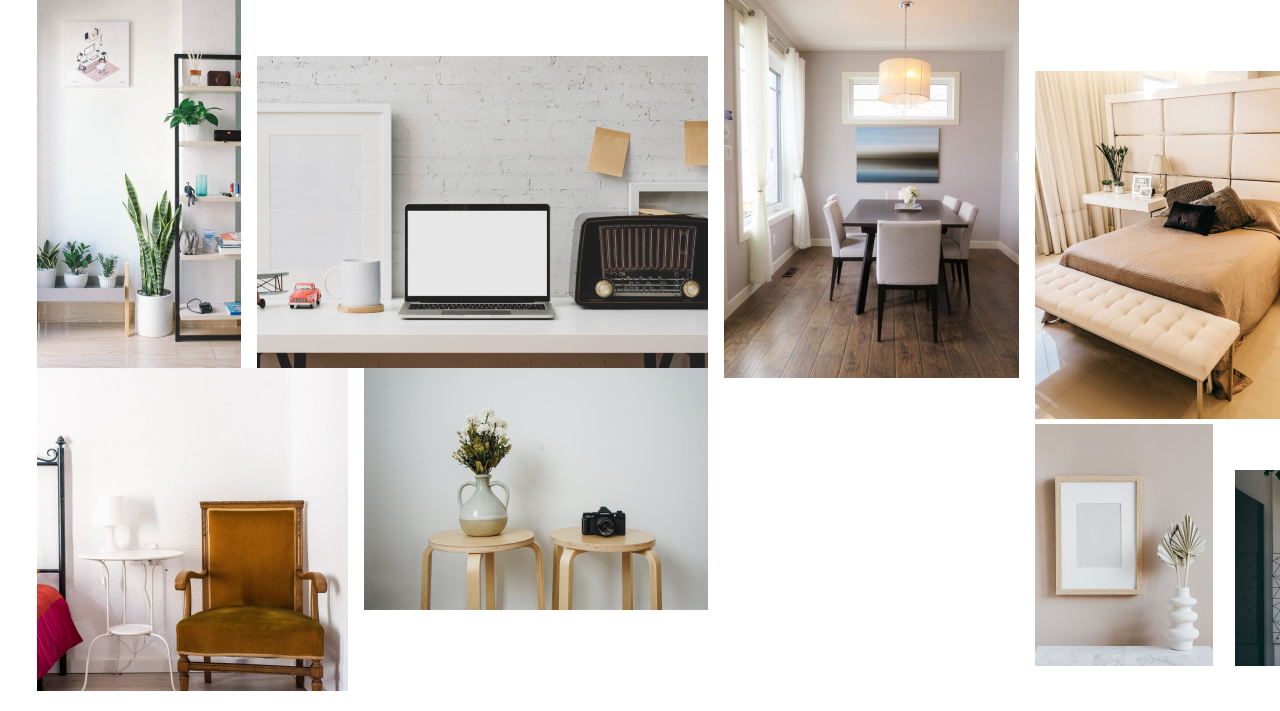
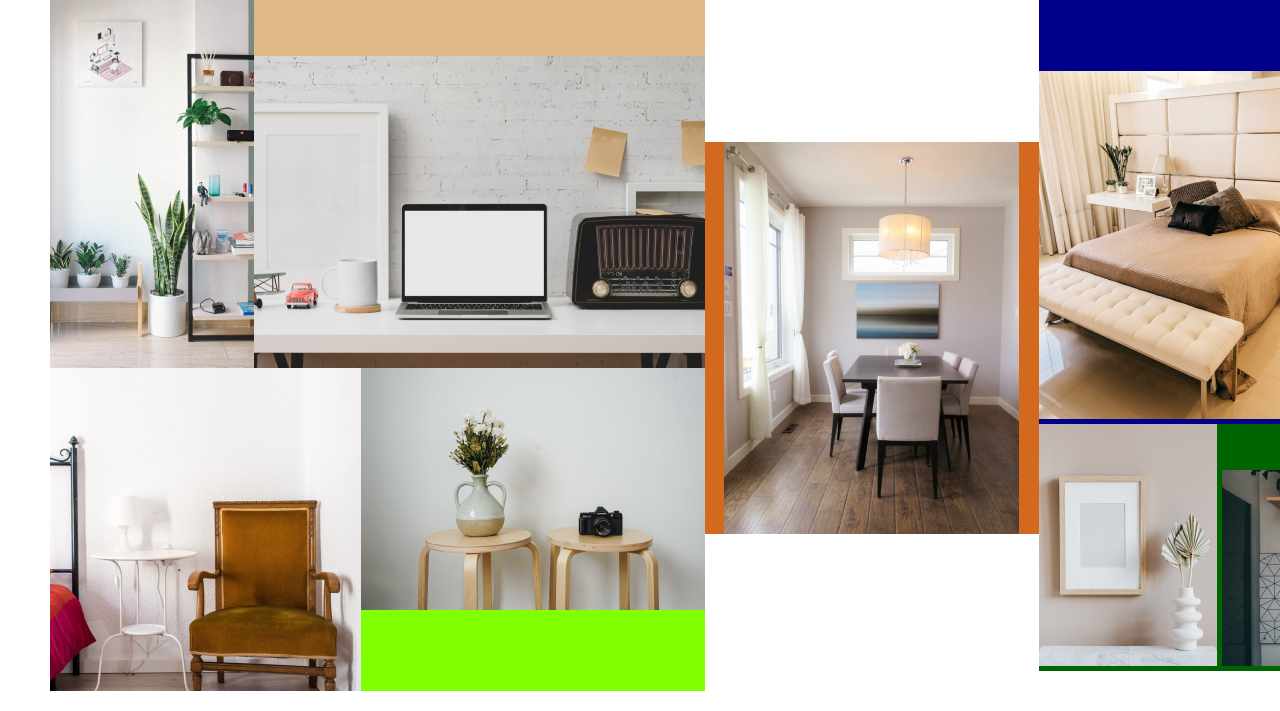
Before and after one commit to Yanochka09/Flexbox, a plain HTML site: page index.html in a window 1280 px wide. Shown: the part 89-800 px from the top of the page. Drawn offline with Linux system fonts and the light colour scheme.

Commit message:
Cкорректировала каскадную таблицу

```diff
--- a/css/stile.css
+++ b/css/stile.css
@@ -28,6 +28,7 @@ h2, p {
     max-width: 305px;
     flex-direction: column;
     align-items: center;
+    background-color: aqua;
 }
 
 h2 {
@@ -40,26 +41,43 @@ h2 {
 
 /* main-img */
 
-.main-img img {
+/* .main-img img {
     padding: 0 8px;
+} */
+
+.left-img {
+
 }
 
 .top-left-img {
     display: flex;
-    justify-content: space-around;
     align-items: flex-end;
+    background-color: burlywood;
 }
 
 .bottom-left-img{
     display: flex;
-    justify-content: space-around;
     align-items: flex-start;
+    background-color: chartreuse;
+}
+
+.center-img {
+    flex-basis: 22%;
+    align-self: center;
 }
 
 .center-right-img {
     display: flex;
-    justify-content: space-around;
-    align-items: flex-start;
+    justify-content: center;
+    align-content: center;
+    background-color: chocolate;
 }
 
+.top-right-img {
+    background-color: darkblue;
+}
+
+.bottom-right-img {
+    background-color: darkgreen;
+}
 /* end main-img */
```
